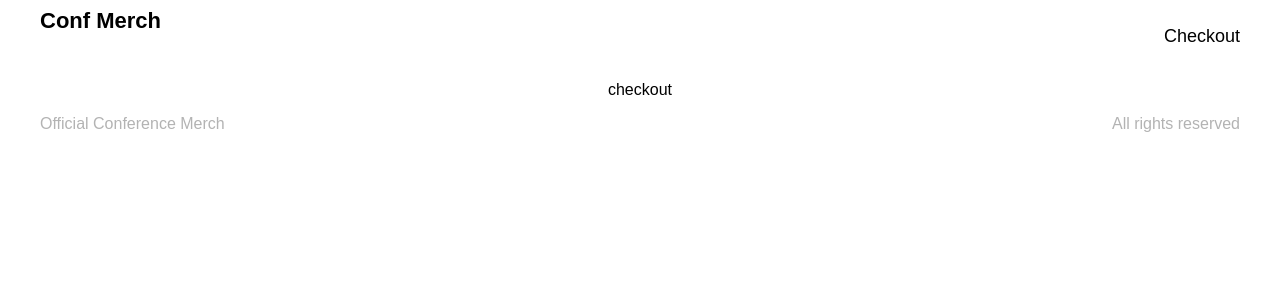
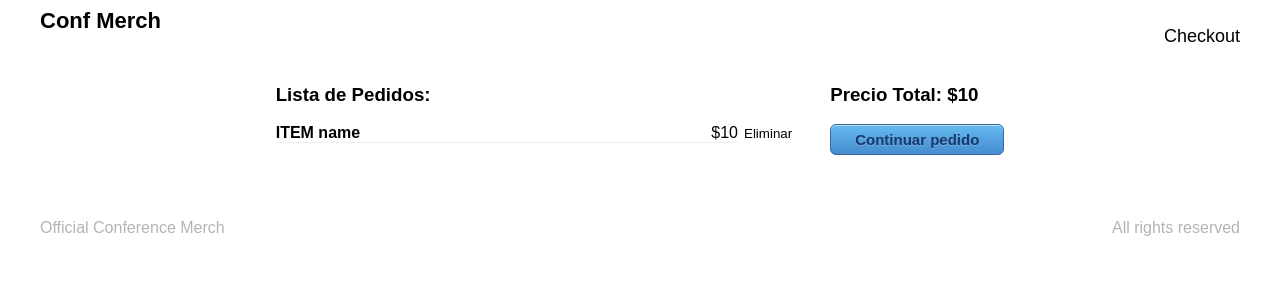
Before and after one commit to dorian-morones/conf-merch, a React app: page /checkout in a window 1280 px wide. Shown: the top 300 px of the page. Built offline with nearby package versions, Linux system fonts and the light colour scheme.

Commit message:
Checkout page - styles

```diff
--- a/src/views/Checkout/index.jsx
+++ b/src/views/Checkout/index.jsx
@@ -1,7 +1,36 @@
 import React from "react";
+import {
+  CheckoutContainer,
+  Item,
+  Element,
+  Sidebar,
+  SidebarButton,
+  Delete,
+  Title,
+  Text,
+} from "./styles/checkout";
 
 const Checkout = () => {
-  return <p>checkout</p>;
+  console.log("checkout");
+
+  return (
+    <CheckoutContainer>
+      <div className="Checkout-content">
+        <h3>Lista de Pedidos:</h3>
+        <Item>
+          <Element>
+            <Title>ITEM name</Title>
+            <Text>$10</Text>
+          </Element>
+          <Delete type="button">Eliminar</Delete>
+        </Item>
+      </div>
+      <Sidebar>
+        <h3>Precio Total: $10</h3>
+        <SidebarButton type="button">Continuar pedido</SidebarButton>
+      </Sidebar>
+    </CheckoutContainer>
+  );
 };
 
 export default Checkout;
--- /dev/null
+++ b/src/views/Checkout/styles/checkout.js
@@ -0,0 +1,59 @@
+/* eslint-disable import/prefer-default-export */
+import styled from "styled-components";
+
+export const CheckoutContainer = styled.div`
+  grid-template-columns: 3fr 1fr;
+  grid-gap: 2rem;
+  grid-row-gap: 1.5em;
+  display: grid;
+  padding: 0 0 4em 0;
+`;
+
+export const Item = styled.div`
+  display: flex;
+  justify-content: space-between;
+  align-items: center;
+  margin: 10px 0 0 0;
+`;
+
+export const Element = styled.div`
+  display: flex;
+  justify-content: space-between;
+  align-items: center;
+  width: 100%;
+  border-bottom: 1px solid #eee;
+`;
+
+export const Title = styled.h4`
+  margin: 0;
+`;
+
+export const Text = styled.span``;
+
+export const Sidebar = styled.div``;
+
+export const Delete = styled.button`
+  background-color: transparent;
+  border: none;
+  outline: none;
+`;
+
+export const SidebarButton = styled.button`
+  box-shadow: inset 0px 1px 0px 0px #bee2f9;
+  background: linear-gradient(to bottom, #63b8ee 5%, #468ccf 100%);
+  background-color: #63b8ee;
+  border-radius: 6px;
+  border: 1px solid #3866a3;
+  display: inline-block;
+  cursor: pointer;
+  color: #14396a;
+  font-family: Arial;
+  font-size: 15px;
+  font-weight: bold;
+  padding: 6px 24px;
+  text-decoration: none;
+  text-shadow: 0px 1px 0px #7cacde;
+  width: 100%;
+  display: block;
+  outline: none;
+`;
```
